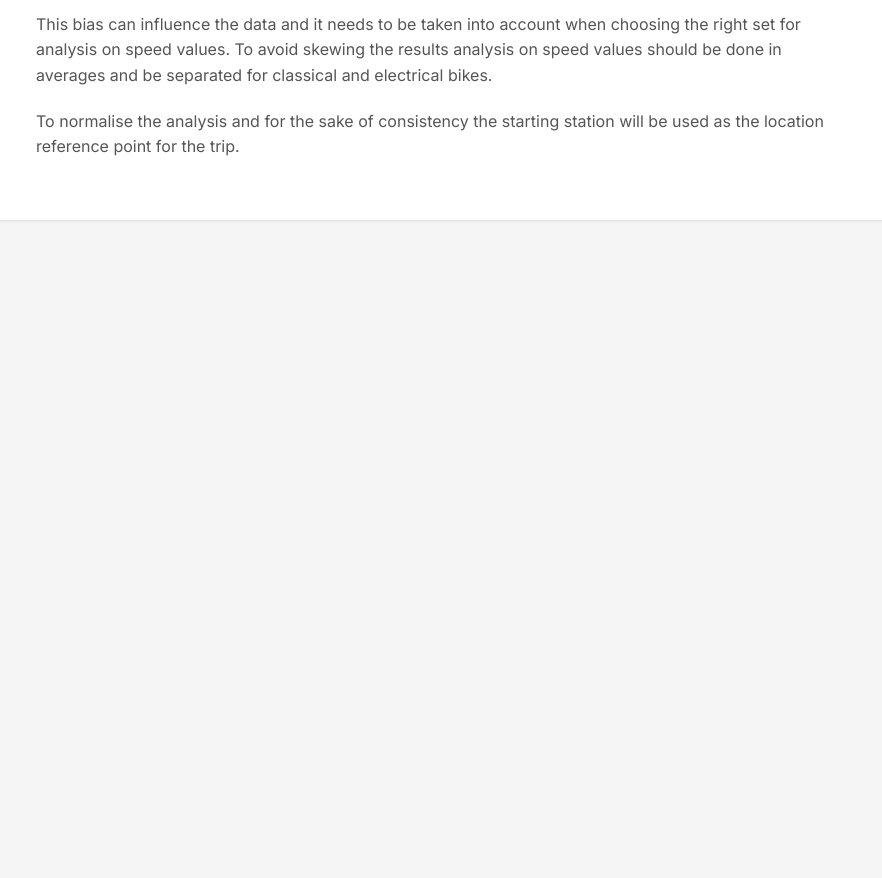
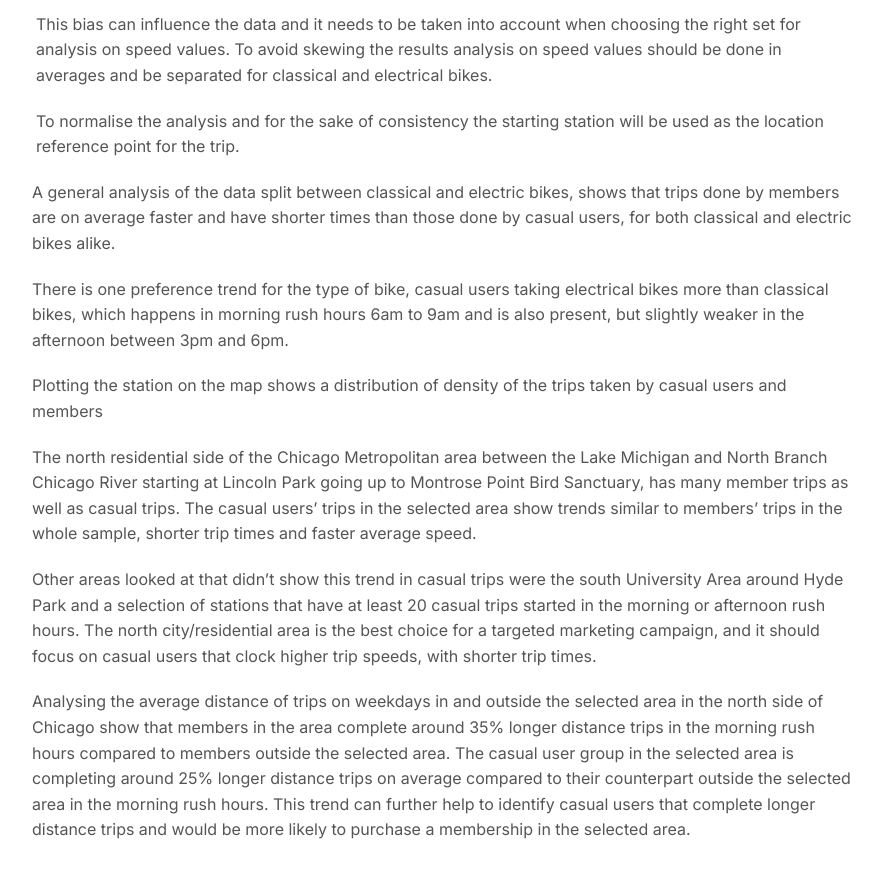
Before and after one commit to drpepper56/blog, a website built with Vite: page src/index.html in a window 1280 px wide. Shown: the part 4407-5285 px from the top of the page, without its empty margins (198-1080 px from the left). Before the commit the page ends 4707 px from the top, so only its background shows below. Built offline with nearby package versions, Linux system fonts and the light colour scheme.

Commit message:
website content update

```diff
--- a/src/index.html
+++ b/src/index.html
@@ -118,6 +118,20 @@
             </p>
             <p class="indented-par">To normalise the analysis and for the sake of consistency the starting station will be used as the location reference point for the trip.
             </p>
+
+            <p>A general analysis of the data split between classical and electric bikes, shows that trips done by members are on average faster and have shorter times than those done by casual users, for both classical and electric bikes alike.
+            </p>
+            <p>There is one preference trend for the type of bike, casual users taking electrical bikes more than classical bikes, which happens in morning rush hours 6am to 9am and is also present, but slightly weaker in the afternoon between 3pm and 6pm.
+            </p>
+            <p>Plotting the station on the map shows a distribution of density of the trips taken by casual users and members
+            </p>
+            <p>The north residential side of the Chicago Metropolitan area between the Lake Michigan and North Branch Chicago River starting at Lincoln Park going up to Montrose Point Bird Sanctuary, has many member trips as well as casual trips. The casual users’ trips in the selected area show trends similar to members’ trips in the whole sample, shorter trip times and faster average speed.
+            </p>
+            <p>Other areas looked at that didn’t show this trend in casual trips were the south University Area around Hyde Park and a selection of stations that have at least 20 casual trips started in the morning or afternoon rush hours. The north city/residential area is the best choice for a targeted marketing campaign, and it should focus on casual users that clock higher trip speeds, with shorter trip times.
+            </p>
+            <p>Analysing the average distance of trips on weekdays in and outside the selected area in the north side of Chicago show that members in the area complete around 35% longer distance trips in the morning rush hours compared to members outside the selected area. The casual user group in the selected area is completing around 25% longer distance trips on average compared to their counterpart outside the selected area in the morning rush hours. This trend can further help to identify casual users that complete longer distance trips and would be more likely to purchase a membership in the selected area.
+            </p>
+
         </article>
     </div>
 </body>
```
